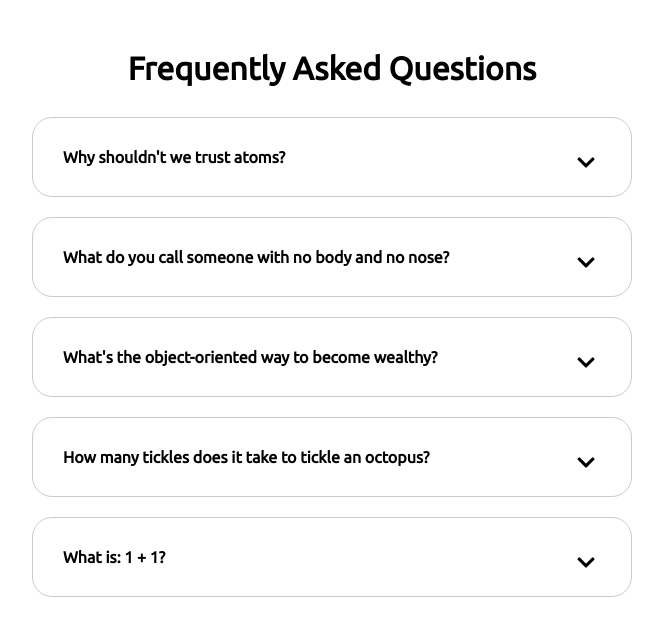
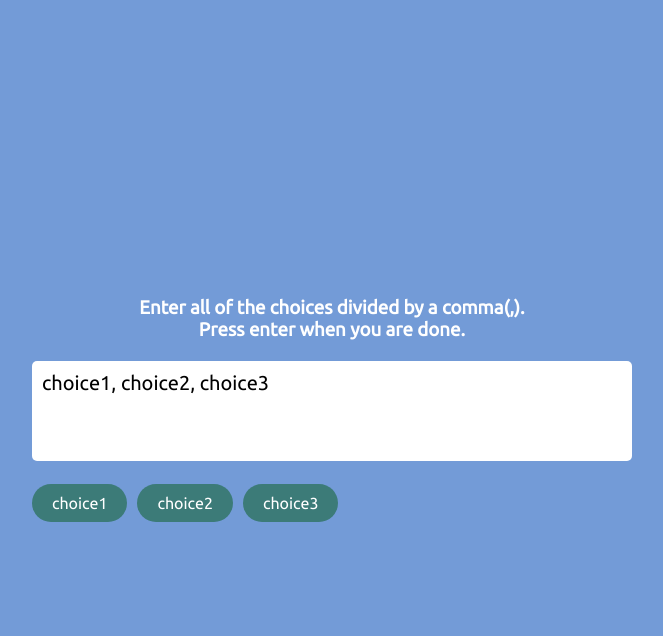
Before and after one commit to YaeZed/50-projects-vue3, a Vue app in the folder 50projects-vue3/: page / in a window 1280 px wide. Shown: the top 636 px of the page, without its empty margins (308-971 px from the left). Built offline with nearby package versions, Linux system fonts and the light colour scheme.

Commit message:
RandomChoices

```diff
--- a/50projects-vue3/src/App.vue
+++ b/50projects-vue3/src/App.vue
@@ -10,7 +10,8 @@
   <!-- <SoundPlayer></SoundPlayer> -->
   <!-- <DadJokes></DadJokes> -->
   <!-- <EventCodes></EventCodes> -->
-  <FrequentlyAskedQuestions></FrequentlyAskedQuestions>
+  <!-- <FrequentlyAskedQuestions></FrequentlyAskedQuestions> -->
+  <RandomChoices></RandomChoices>
 </template>
 
 <script setup lang="ts">
@@ -26,6 +27,7 @@ import SoundPlayer from "./components/SoundPlayer.vue";
 import DadJokes from "./components/DadJokes.vue";
 import EventCodes from "./components/EventCodes.vue";
 import FrequentlyAskedQuestions from "./components/FrequentlyAskedQuestions.vue";
+import RandomChoices from "./components/RandomChoices.vue";
 </script>
 
 <style scoped></style>
--- /dev/null
+++ b/50projects-vue3/src/components/RandomChoices.vue
@@ -0,0 +1,157 @@
+<template>
+  <div class="random-choices-body">
+    <div class="container">
+      <h3>
+        Enter all of the choices divided by a comma(,).
+        <br />
+        Press enter when you are done.
+      </h3>
+
+      <textarea
+        ref="textareaRef"
+        placeholder="Enter choices here..."
+        v-model="input"
+        :disabled="isPicking"
+        @keydown.enter.prevent="startRandomPick"
+      ></textarea>
+
+      <div class="tags">
+        <span
+          class="tag"
+          :class="{ highlight: index === activeIndex }"
+          v-for="(tag, index) in tags"
+          :key="tag + index"
+        >
+          {{ tag }}
+        </span>
+      </div>
+    </div>
+  </div>
+</template>
+
+<script setup lang="ts">
+import { ref, computed, onMounted, nextTick } from "vue";
+
+// 给 input 一个初始值，这样 tags 也会自动有值
+const input = ref("choice1, choice2, choice3");
+const textareaRef = ref<HTMLTextAreaElement>();
+
+// 状态控制
+const activeIndex = ref<number>(-1);
+const isPicking = ref(false); // 锁：是否正在抽奖中
+
+// 优化 4: 使用 computed 自动生成 tags
+// 逻辑：分割 -> 去除两端空格 -> 过滤空字符串
+const tags = computed(() => {
+  return input.value
+    .split(",")
+    .map((tag) => tag.trim())
+    .filter((tag) => tag !== "");
+});
+
+// 获取随机索引的工具函数
+const getRandomIndex = () => {
+  return Math.floor(Math.random() * tags.value.length);
+};
+
+const startRandomPick = () => {
+  // 重置activeIndex
+  activeIndex.value = -1;
+  // 边界检查：如果正在抽奖，或者没有标签，直接返回
+  if (isPicking.value || tags.value.length === 0) return;
+
+  isPicking.value = true;
+  const intervalTime = 100; // 稍微调慢一点点，视觉效果更清晰
+
+  // 启动循环闪烁
+  const interval = setInterval(() => {
+    activeIndex.value = getRandomIndex();
+  }, intervalTime);
+
+  // 3秒后停止
+  setTimeout(() => {
+    clearInterval(interval);
+
+    // 这里的逻辑稍微调整了一下，直接定格在最后一次随机结果，或者再选一次作为最终结果
+    // 为了平滑，我们再进行最后一次确定的选择
+    setTimeout(() => {
+      activeIndex.value = getRandomIndex();
+      isPicking.value = false; // 解锁
+
+      // 抽完奖后重新聚焦输入框
+      nextTick(() => {
+        textareaRef.value?.focus();
+      });
+    }, 100);
+  }, 3000);
+};
+
+onMounted(() => {
+  textareaRef.value?.focus();
+});
+</script>
+
+<style scoped>
+@import url("https://fonts.googleapis.com/css2?family=Ubuntu");
+
+.random-choices-body {
+  font-family: "Ubuntu", sans-serif;
+  display: flex;
+  justify-content: center;
+  align-items: center;
+  height: 100vh;
+  background-color: #739bd7;
+}
+
+.container {
+  width: 600px;
+  color: white;
+}
+
+h3 {
+  text-align: center;
+  margin-bottom: 20px;
+}
+
+textarea {
+  width: 100%;
+  height: 100px;
+  font-family: inherit;
+  padding: 10px;
+  font-size: 20px;
+  border: none;
+  border-radius: 5px;
+  resize: none; /* 禁止用户拖动改变大小 */
+  box-sizing: border-box; /* 确保 padding 不会撑破宽度 */
+}
+
+textarea:focus {
+  outline: none;
+}
+
+/* 抽奖时禁用样式 */
+textarea:disabled {
+  background-color: #e0e0e0;
+  cursor: not-allowed;
+}
+
+.tags {
+  display: flex; /* 使用 flex 布局让标签更好排版 */
+  flex-wrap: wrap;
+  gap: 10px; /* 标签之间的间距 */
+  margin-top: 20px;
+}
+
+.tag {
+  background-color: #3c7b78;
+  border-radius: 20px;
+  padding: 10px 20px;
+  transition: all 0.1s ease-in; /* 添加一点过渡动画 */
+}
+
+.tag.highlight {
+  background-color: #f5a623;
+  transform: scale(1.1); /* 高亮时稍微放大，视觉效果更好 */
+  box-shadow: 0 0 10px rgba(0, 0, 0, 0.2);
+}
+</style>
```
